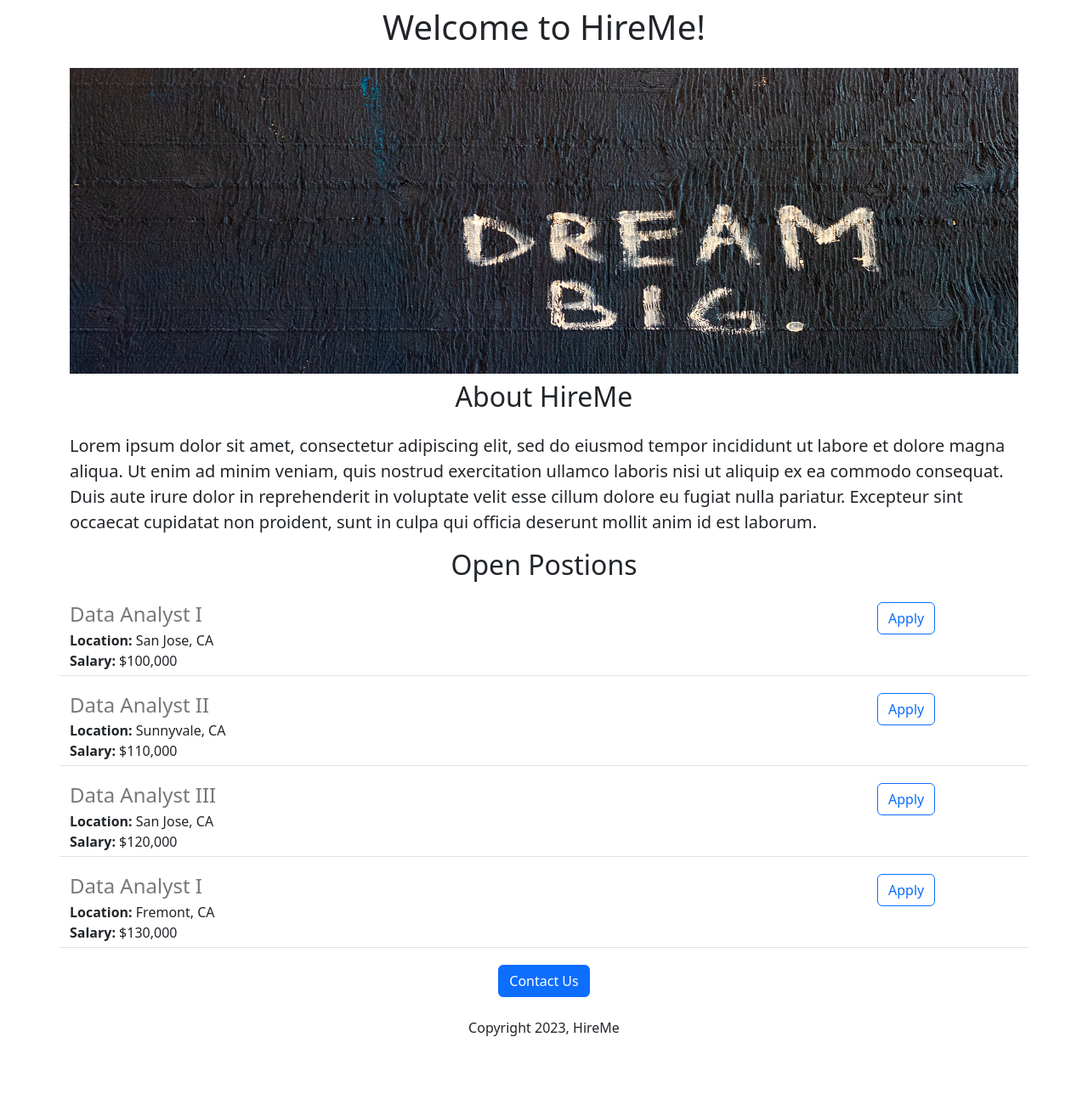
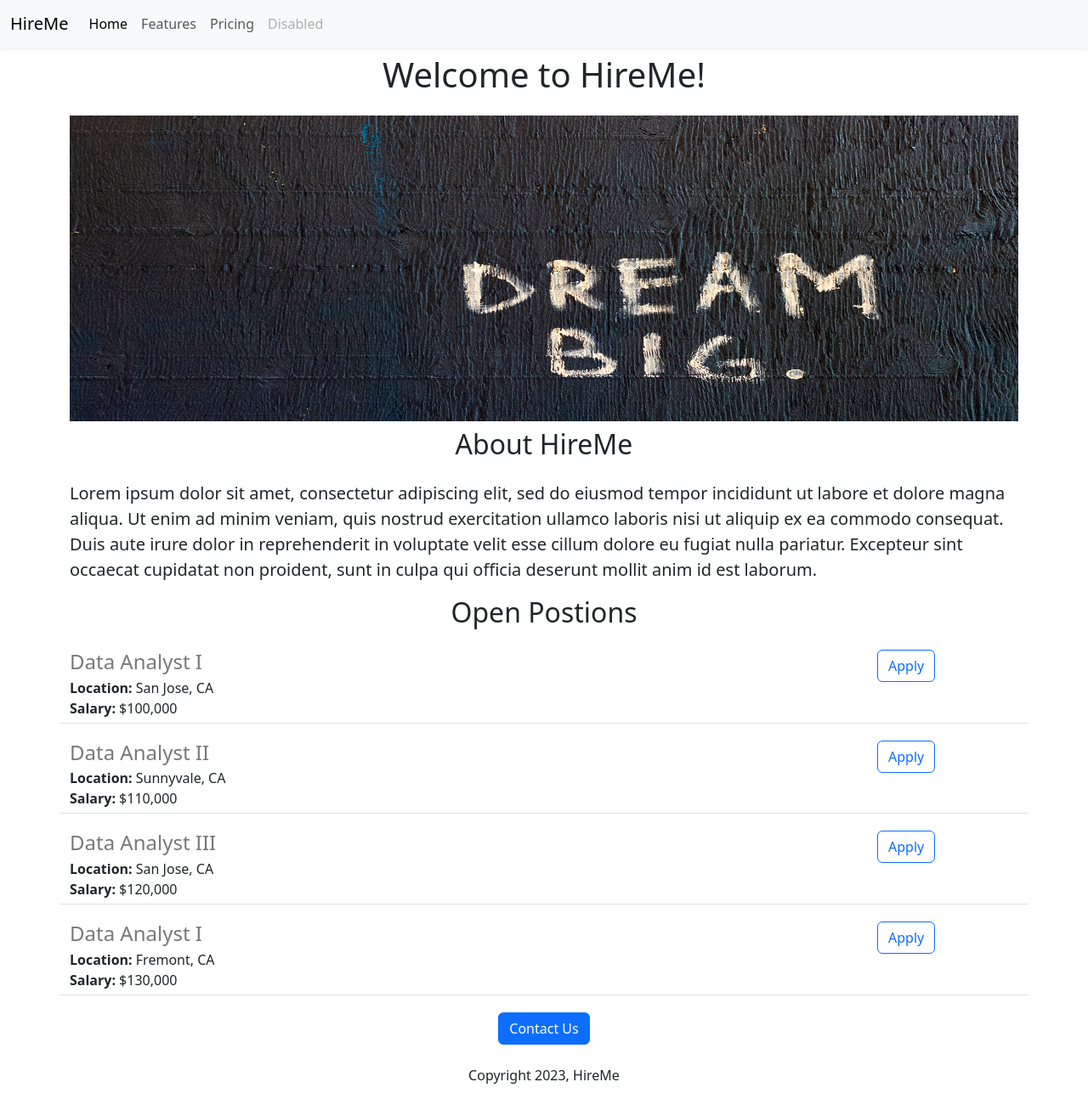
Before and after one commit to niwei822/career-website-project, a Flask app: page / in a window 1280 px wide. Shown: the whole page at 85% size. Before the commit the page ends 1220 px from the top, so only its background shows below. Run offline with Flask 2, Linux system fonts and the light colour scheme.

Commit message:
add navbar and fix apply button

```diff
--- a/templates/home.html
+++ b/templates/home.html
@@ -7,6 +7,7 @@
     <link href="https://cdn.jsdelivr.net/npm/bootstrap@5.3.0-alpha1/dist/css/bootstrap.min.css" rel="stylesheet" integrity="sha384-GLhlTQ8iRABdZLl6O3oVMWSktQOp6b7In1Zl3/Jr59b6EGGoI1aFkw7cmDA6j6gD" crossorigin="anonymous">
   </head>
   <body>
+    {% include 'nav.html' %}
     <div class="container">
     <h1 class="text-center mt-2 mb-4">Welcome to {{company}}!</h1>
     <img class="img-fluid" src="/static/career.jpg" style="width: 100%; height: 360px">
@@ -21,7 +22,7 @@
       {% endfor %}
       </div>
       <div class="text-center">
-    <button class="btn btn-primary bth-lg">Contact Us</button>
+    <a href="mailto:qiaoxiaop@gmail.com?subject=Question%20about%20job%20opening&body=My%20name%3A%20%3Cyour%20name%20here%3E%0D%0AMy%20questions%3A%20%3Center%20your%20question%20here%3E" type="button" class="btn btn-primary bth-lg">Contact Us</a>
         <p class="mt-4">Copyright 2023, HireMe</p>
       </div>
       </div>
--- a/templates/jobitem.html
+++ b/templates/jobitem.html
@@ -9,6 +9,6 @@
       {% endif %}
   </div>
   <div class="col-2">
-  <button type="button" class="btn btn-outline-primary">Apply</button>
+  <a href="mailto:qiaoxiaop@gmail.com?subject=Application for {{ job['title']}}" type="button" class="btn btn-outline-primary">Apply</a>
   </div>
 </div>
--- /dev/null
+++ b/templates/nav.html
@@ -0,0 +1,25 @@
+<nav class="navbar navbar-expand-lg bg-light shadow-sm fixed-top">
+  <div class="container-fluid">
+    <a class="navbar-brand" href="#">HireMe</a>
+    <button class="navbar-toggler" type="button" data-bs-toggle="collapse" data-bs-target="#navbarNav" aria-controls="navbarNav" aria-expanded="false" aria-label="Toggle navigation">
+      <span class="navbar-toggler-icon"></span>
+    </button>
+    <div class="collapse navbar-collapse" id="navbarNav">
+      <ul class="navbar-nav">
+        <li class="nav-item">
+          <a class="nav-link active" aria-current="page" href="#">Home</a>
+        </li>
+        <li class="nav-item">
+          <a class="nav-link" target="_blank" href="https://google.com">Features</a>
+        </li>
+        <li class="nav-item">
+          <a class="nav-link" href="#">Pricing</a>
+        </li>
+        <li class="nav-item">
+          <a class="nav-link disabled">Disabled</a>
+        </li>
+      </ul>
+    </div>
+  </div>
+</nav>
+<div style="height: 56px"></div>
```
